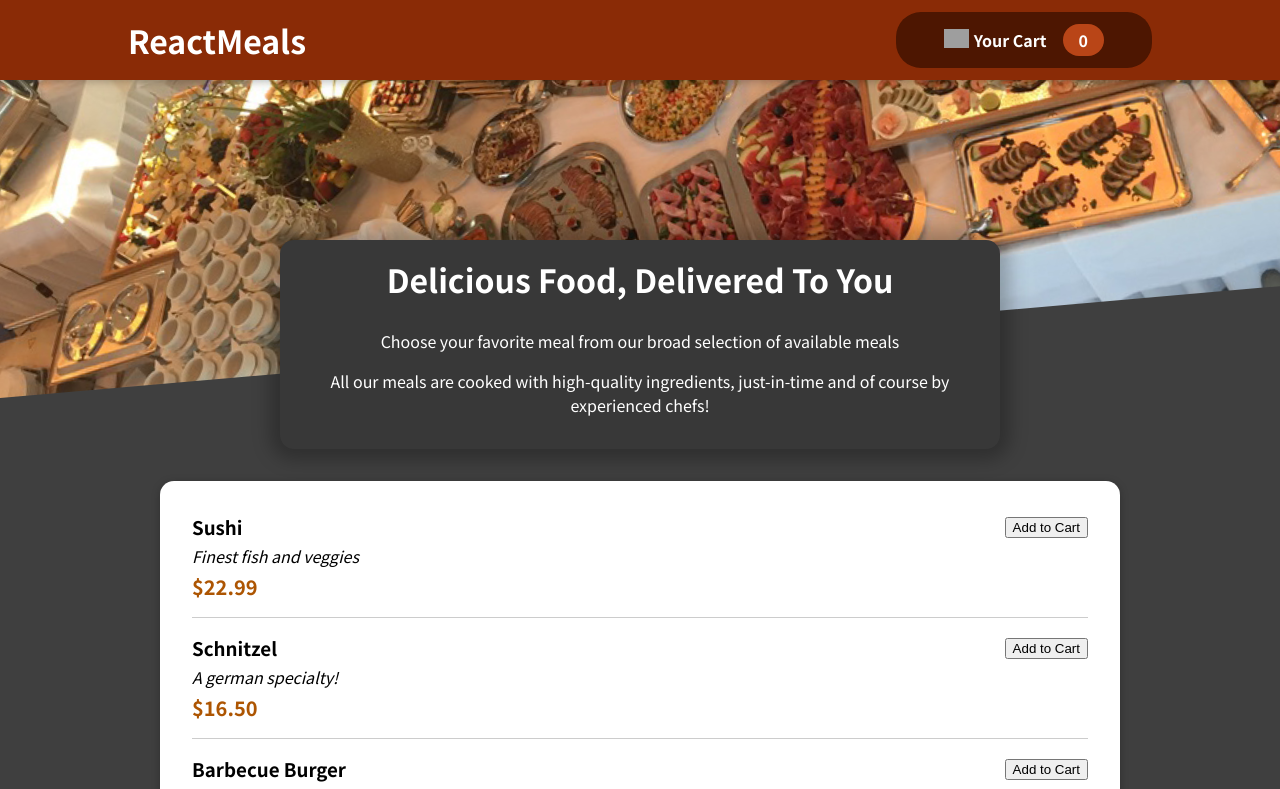
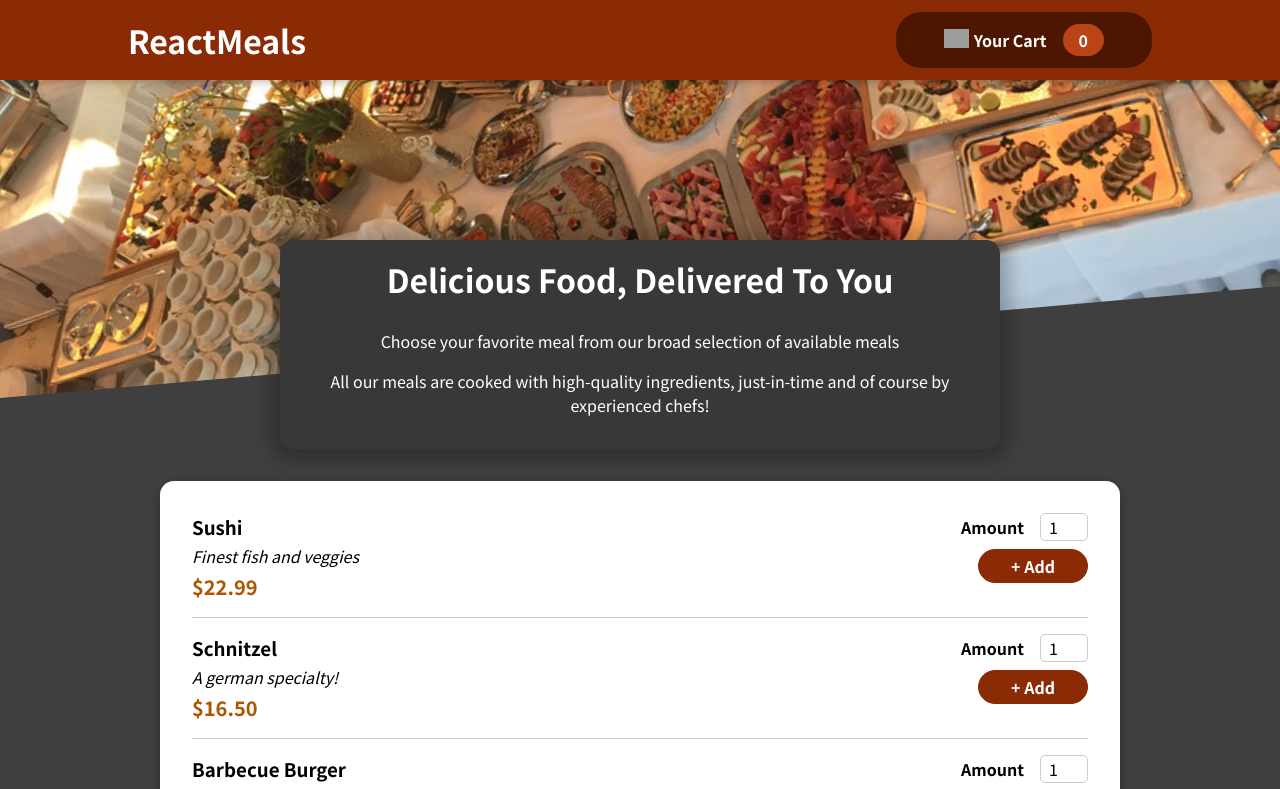
Before and after one commit to apoorvnema/restaurant-website-react, a React (Create React App) app: page / in a window 1280 px wide. Shown: the top 789 px of the page. Built offline with nearby package versions, Linux system fonts and the light colour scheme; grey boxes are pictures that could not be loaded.

Commit message:
[NEW]: Form Added

```diff
--- a/src/components/Meals/MealItem/MealItem.js
+++ b/src/components/Meals/MealItem/MealItem.js
@@ -1,5 +1,6 @@
 import React from 'react'
 import classes from './MealItem.module.css'
+import MealItemForm from './MealItemForm'
 
 const MealItem = (props) => {
     const price = `$${props.price.toFixed(2)}`
@@ -12,7 +13,7 @@
                 <div className={classes.price}>{price}</div>
             </div>
             <div>
-                <button className='button'>Add to Cart</button>
+                <MealItemForm />
             </div>
         </li>
     )
--- a/src/components/Meals/MealItem/MealItemForm.js
+++ b/src/components/Meals/MealItem/MealItemForm.js
@@ -0,0 +1,21 @@
+import React from 'react'
+import classes from './MealItemForm.module.css'
+import Input from '../../UI/Input'
+
+const MealItemForm = (props) => {
+  return (
+    <form className={classes.form}>
+        <Input label="Amount" input={{
+            id: 'amount',
+            type: 'number',
+            min: '1',
+            max: '5',
+            step: '1',
+            defaultValue: '1'
+        }} />
+        <button>+ Add</button>
+    </form>
+  )
+}
+
+export default MealItemForm
--- a/src/components/Meals/MealItem/MealItemForm.module.css
+++ b/src/components/Meals/MealItem/MealItemForm.module.css
@@ -0,0 +1,20 @@
+.form {
+    text-align: right;
+}
+
+.form button {
+    font: inherit;
+    cursor: pointer;
+    background-color: #8a2b06;
+    border: 1px solid #8a2b06;
+    color: white;
+    padding: 0.25rem 2rem;
+    border-radius: 20px;
+    font-weight: bold;
+}
+
+.form button:hover,
+.form button:active {
+    background-color: #641e03;
+    border-color: #641e03;
+}
--- /dev/null
+++ b/src/components/UI/Input.js
@@ -0,0 +1,13 @@
+import React from 'react'
+import classes from './Input.module.css'
+
+const Input = (props) => {
+    return (
+        <div className={classes.input}>
+            <label htmlFor={props.input.id}>{props.label}</label>
+            <input {...props.input} />
+        </div>
+    )
+}
+
+export default Input
--- /dev/null
+++ b/src/components/UI/Input.module.css
@@ -0,0 +1,18 @@
+.input {
+    display: flex;
+    align-items: center;
+    margin-bottom: 0.5rem;
+}
+
+.input label {
+    font-weight: bold;
+    margin-right: 1rem;
+}
+
+.input input {
+    width: 3rem;
+    border-radius: 5px;
+    border: 1px solid #ccc;
+    font: inherit;
+    padding-left: 0.5rem;
+}
```
